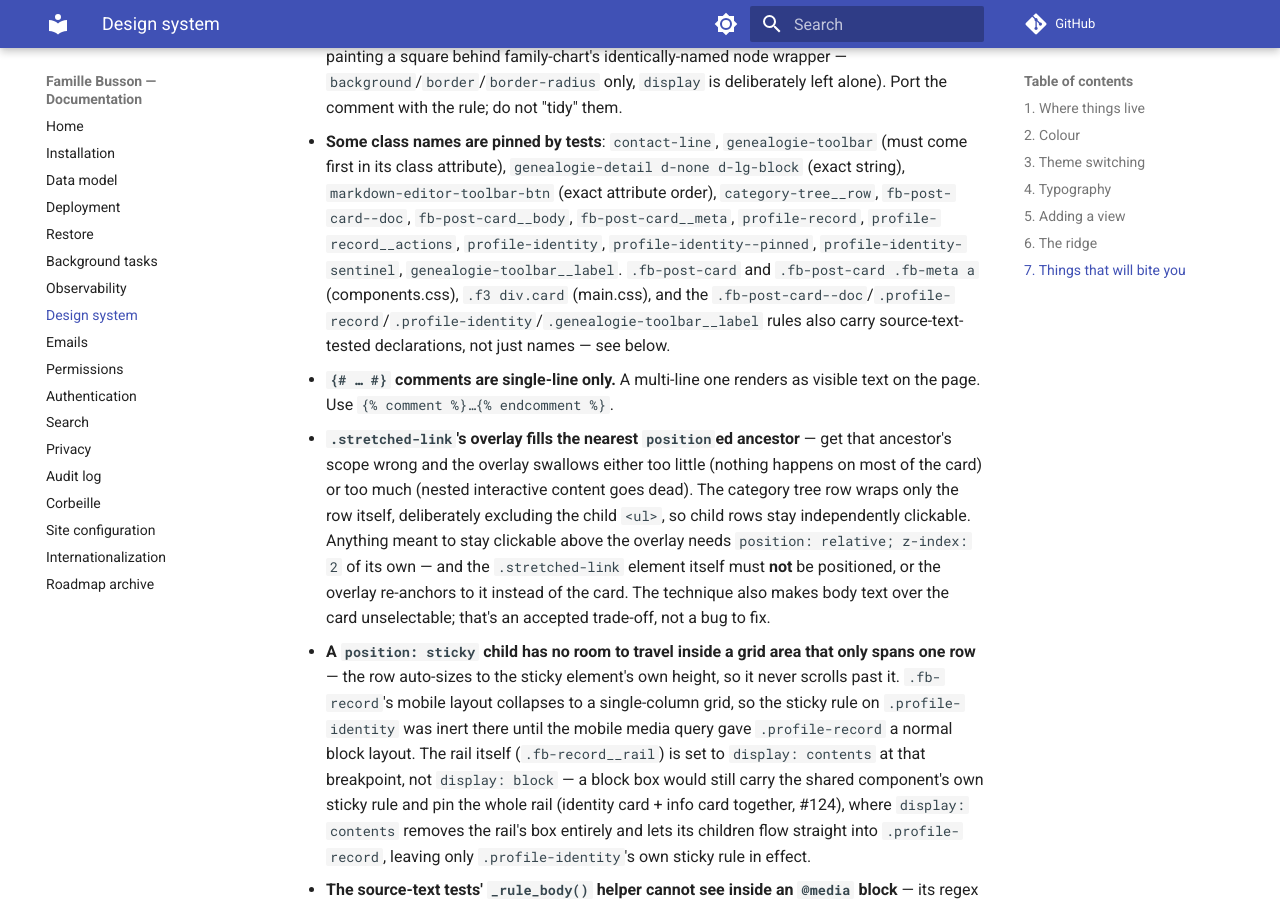
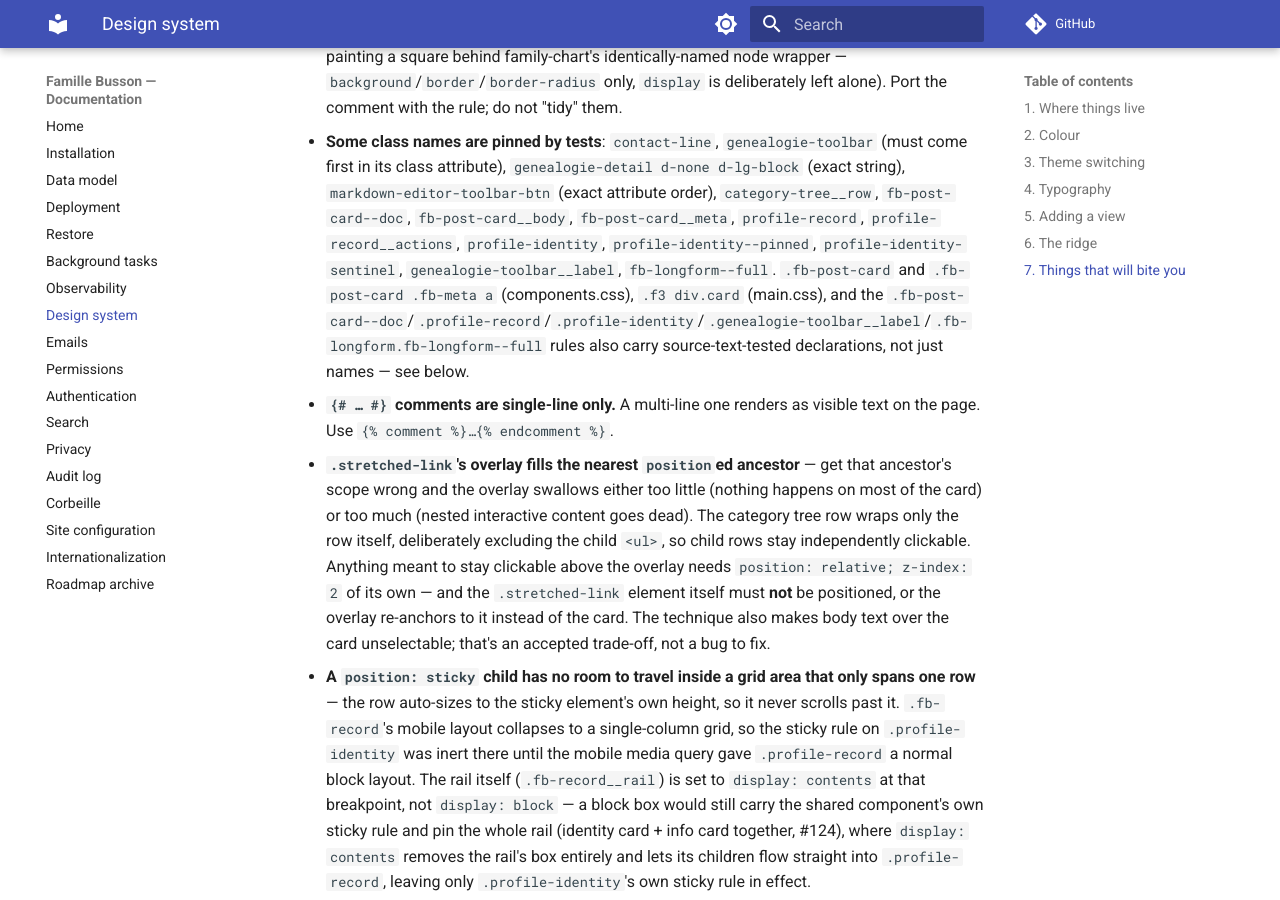
Before and after one commit to reboulip/famille-busson, an MkDocs documentation site: the page built from docs/design_system.md, in a window 1280 px wide and 900 px high, scrolled down 4819 px. Built offline with MkDocs 1.6.1 and Material for MkDocs 9.7.7, drawn with Linux system fonts in a browser that asks for light colours; comment, search, counter and statistics services are not loaded.

Commit message:
docs: sync documentation for Phase 17 — corrections diverses et confort d'usage
- wave 1: added fb-longform--full to the pinned-class-names catalogue (§7), and
  verified docs/permissions.md's document_search_ajax/album_search_ajax wording
  (already updated during implementation) reads accurately.
- wave 2: no doc changes needed — the sidebar density pass only edits declared
  values on pre-existing selectors, no new pinned class introduced.

```diff
--- a/docs/design_system.md
+++ b/docs/design_system.md
@@ -194,9 +194,10 @@ sync if either changes.
   string), `markdown-editor-toolbar-btn` (exact attribute order), `category-tree__row`,
   `fb-post-card--doc`, `fb-post-card__body`, `fb-post-card__meta`, `profile-record`,
   `profile-record__actions`, `profile-identity`, `profile-identity--pinned`,
-  `profile-identity-sentinel`, `genealogie-toolbar__label`. `.fb-post-card` and
-  `.fb-post-card .fb-meta a` (components.css), `.f3 div.card` (main.css), and the
-  `.fb-post-card--doc`/`.profile-record`/`.profile-identity`/`.genealogie-toolbar__label`
+  `profile-identity-sentinel`, `genealogie-toolbar__label`, `fb-longform--full`.
+  `.fb-post-card` and `.fb-post-card .fb-meta a` (components.css), `.f3 div.card`
+  (main.css), and the
+  `.fb-post-card--doc`/`.profile-record`/`.profile-identity`/`.genealogie-toolbar__label`/`.fb-longform.fb-longform--full`
   rules also carry source-text-tested declarations, not just names — see below.
 - **`{# … #}` comments are single-line only.** A multi-line one renders as visible text
   on the page. Use `{% comment %}…{% endcomment %}`.
```
